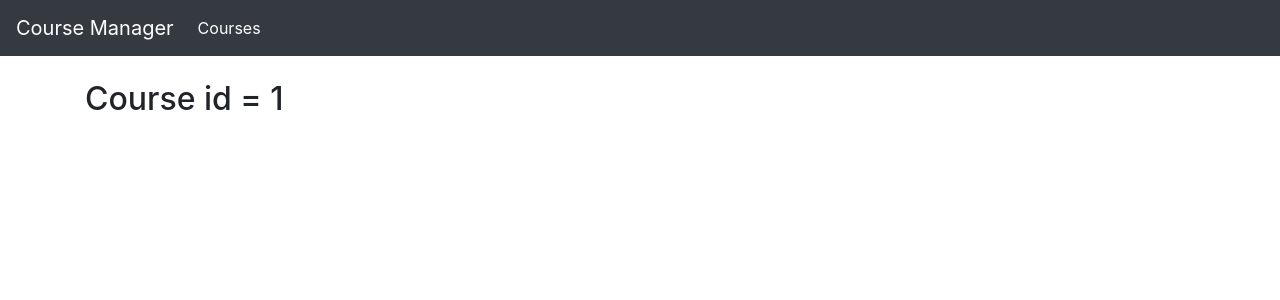
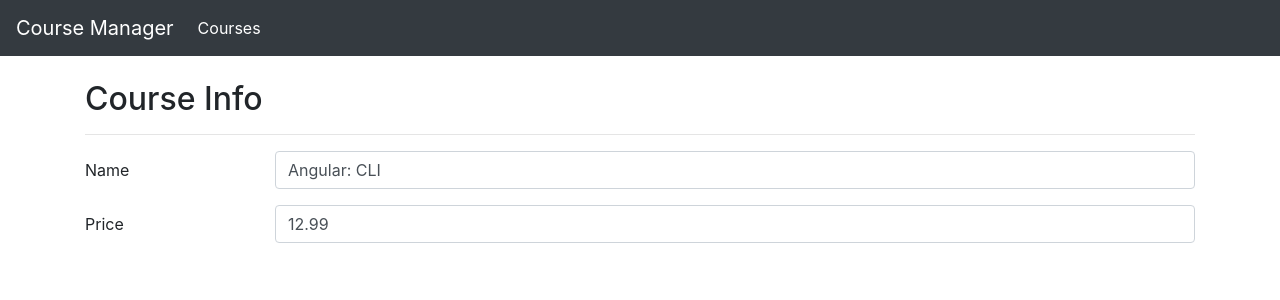
Before and after one commit to lycan-nt/Angular-Studies, an Angular app in the folder IntroducaoAngular8/: page /courses/info/1 in a window 1280 px wide. Shown: the top 300 px of the page. Built offline with nearby package versions, Linux system fonts and the light colour scheme.

Commit message:
Trabalhando com formulários e templates

```diff
--- a/IntroducaoAngular8/src/app/courses/course-info.component.html
+++ b/IntroducaoAngular8/src/app/courses/course-info.component.html
@@ -1 +1,29 @@
-<h2>Course id = {{courseId}}</h2>
+<h2>Course Info</h2>
+
+<hr/>
+
+<form #courseForm="ngForm">
+    <div class="form-group row">
+        <label class="col-sm-2 col-form-label">Name</label>
+
+        <div class="col-sm-10">
+            <input [(ngModel)]="course.name" required name="name" #courseName="ngModel" [ngClass]="{'is-invalid': courseName.invalid}" class="form-control">
+
+            <div class="invalid-feedback">
+                <span>Course Name Is Required</span>
+            </div>
+        </div>
+    </div>
+
+    <div class="form-group row">
+        <label class="col-sm-2 col-form-label">Price</label>
+
+        <div class="col-sm-10">
+            <input [(ngModel)]="course.price" required name="price" #coursePrice="ngModel" [ngClass]="{'is-invalid': coursePrice.invalid}" class="form-control">
+
+            <div class="invalid-feedback">
+                <span>Course Price Is Required</span>
+            </div>
+        </div>
+    </div>
+</form>
--- a/IntroducaoAngular8/src/app/courses/course-info.component.ts
+++ b/IntroducaoAngular8/src/app/courses/course-info.component.ts
@@ -1,19 +1,22 @@
 import { Component, OnInit } from "@angular/core";
 import { ActivatedRoute } from "@angular/router";
+import { Course } from "./course";
+import { CourseServices } from "./course.service";
 
 @Component({
     templateUrl: './course-info.component.html'
 })
 export class CourseInfoComponent implements OnInit{
 
-    courseId: number;
+    course: Course;
 
     constructor(
-        private activateRoute: ActivatedRoute
+        private activateRoute: ActivatedRoute,
+        private courseService: CourseServices
     ){}
 
     ngOnInit(): void {
-        this.courseId = +this.activateRoute.snapshot.paramMap.get("id");
+        this.course = this.courseService.retriveById(+this.activateRoute.snapshot.paramMap.get("id"));
     }
 
 }
--- a/IntroducaoAngular8/src/app/courses/course.service.ts
+++ b/IntroducaoAngular8/src/app/courses/course.service.ts
@@ -7,6 +7,10 @@ import { Injectable } from '@angular/core';
 export class CourseServices {
     retriveAll(): Course[] {
         return COURSES;
+    }
+
+    retriveById(id: number): Course {
+        return COURSES.find((courseInterator: Course) => courseInterator.id === id);
     }
 }
 
```
